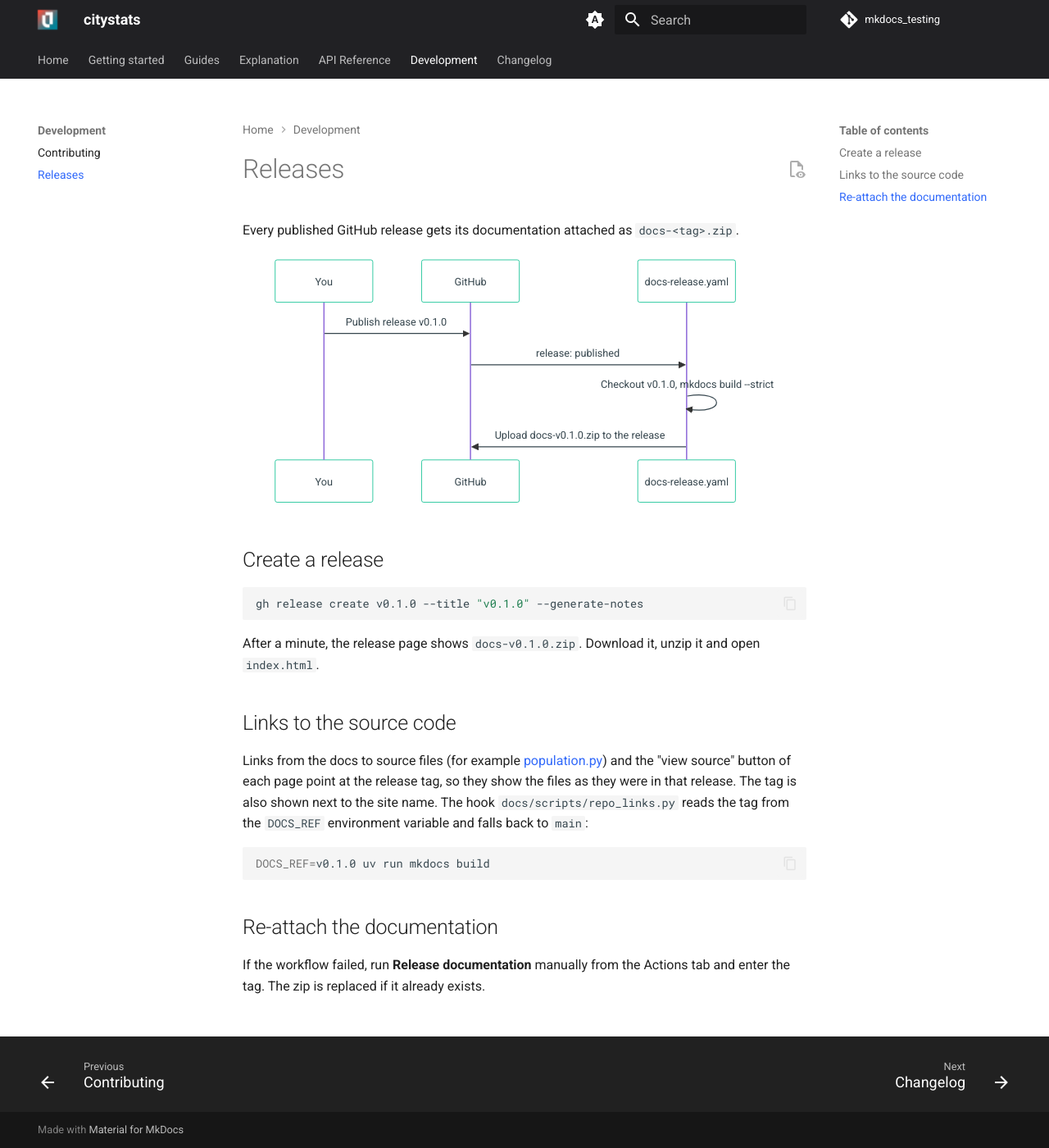
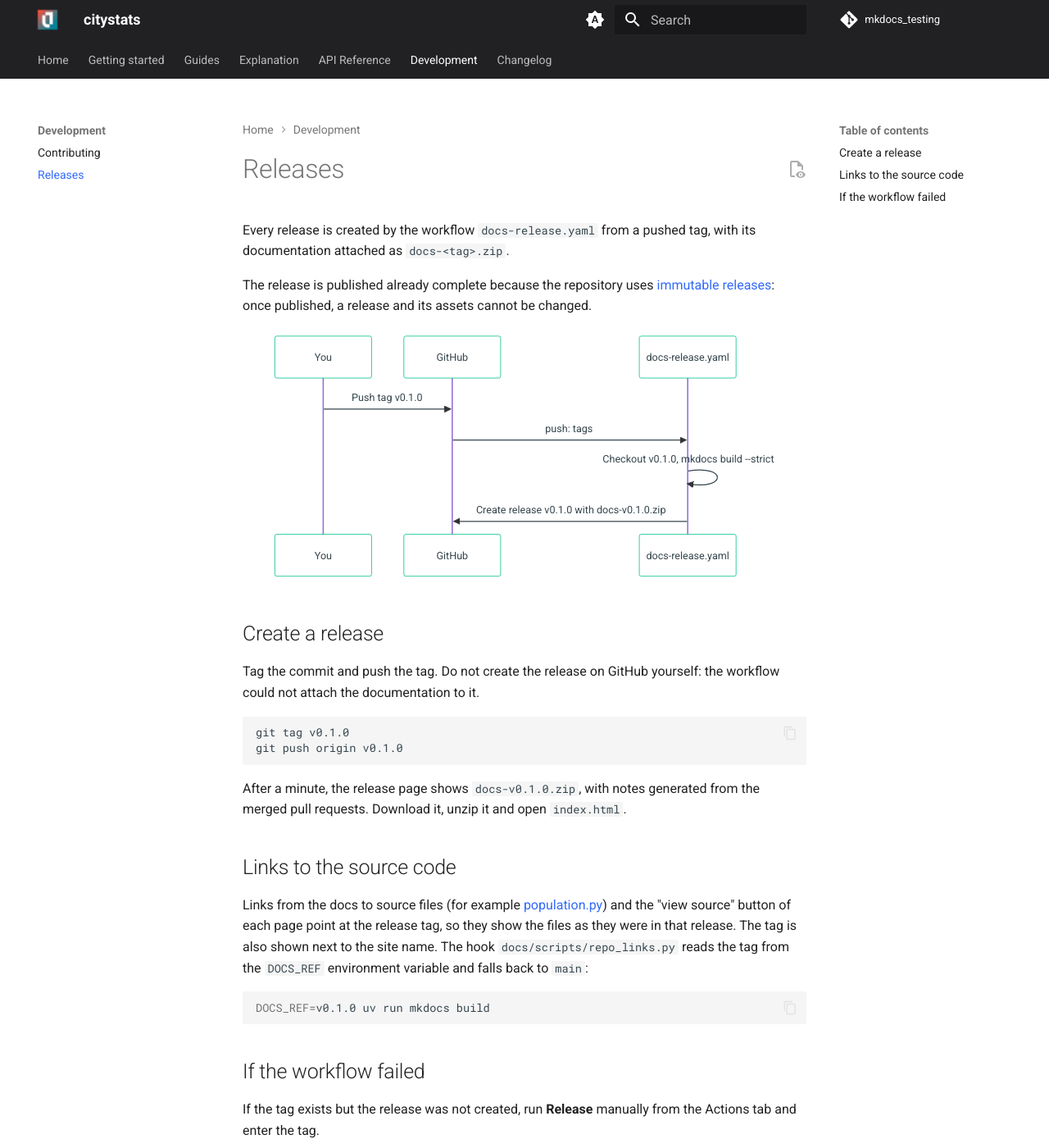
Before and after one commit to CamiloDiazGomezUT/mkdocs_testing, an MkDocs documentation site: the page built from docs/development/releases.md, in a window 1280 px wide and 1400 px high. Shown: the whole window at 82% size. Built offline with MkDocs 1.6.1 and Material for MkDocs 9.7.7, drawn with Linux system fonts in a browser that asks for light colours; comment, search, counter and statistics services are not loaded; some of the changed text lies outside the part shown.

Commit message:
feat(release): immutable release testing

````diff
--- a/docs/development/releases.md
+++ b/docs/development/releases.md
@@ -1,26 +1,35 @@
 # Releases
 
-Every published GitHub release gets its documentation attached as `docs-<tag>.zip`.
+Every release is created by the workflow `docs-release.yaml` from a pushed tag, with its
+documentation attached as `docs-<tag>.zip`.
+
+The release is published already complete because the repository uses
+[immutable releases](https://docs.github.com/en/code-security/supply-chain-security/understanding-your-software-supply-chain/immutable-releases):
+once published, a release and its assets cannot be changed.
 
 ```mermaid
 sequenceDiagram
     participant You
     participant GitHub
     participant Workflow as docs-release.yaml
-    You->>GitHub: Publish release v0.1.0
-    GitHub->>Workflow: release: published
+    You->>GitHub: Push tag v0.1.0
+    GitHub->>Workflow: push: tags
     Workflow->>Workflow: Checkout v0.1.0, mkdocs build --strict
-    Workflow->>GitHub: Upload docs-v0.1.0.zip to the release
+    Workflow->>GitHub: Create release v0.1.0 with docs-v0.1.0.zip
 ```
 
 ## Create a release
 
+Tag the commit and push the tag. Do not create the release on GitHub yourself: the workflow
+could not attach the documentation to it.
+
 ```bash
-gh release create v0.1.0 --title "v0.1.0" --generate-notes
+git tag v0.1.0
+git push origin v0.1.0
 ```
 
-After a minute, the release page shows `docs-v0.1.0.zip`. Download it, unzip it and open
-`index.html`.
+After a minute, the release page shows `docs-v0.1.0.zip`, with notes generated from the merged
+pull requests. Download it, unzip it and open `index.html`.
 
 ## Links to the source code
 
@@ -34,7 +43,9 @@ to `main`:
 DOCS_REF=v0.1.0 uv run mkdocs build
 ```
 
-## Re-attach the documentation
+## If the workflow failed
 
-If the workflow failed, run **Release documentation** manually from the Actions tab and enter the
-tag. The zip is replaced if it already exists.
+If the tag exists but the release was not created, run **Release** manually from the Actions tab
+and enter the tag.
+
+A release that is already published cannot be fixed: push a new tag, such as `v0.1.1`.
````
Also changed, not shown: CHANGELOG.md (+2 -0 lines), 1 other file.
